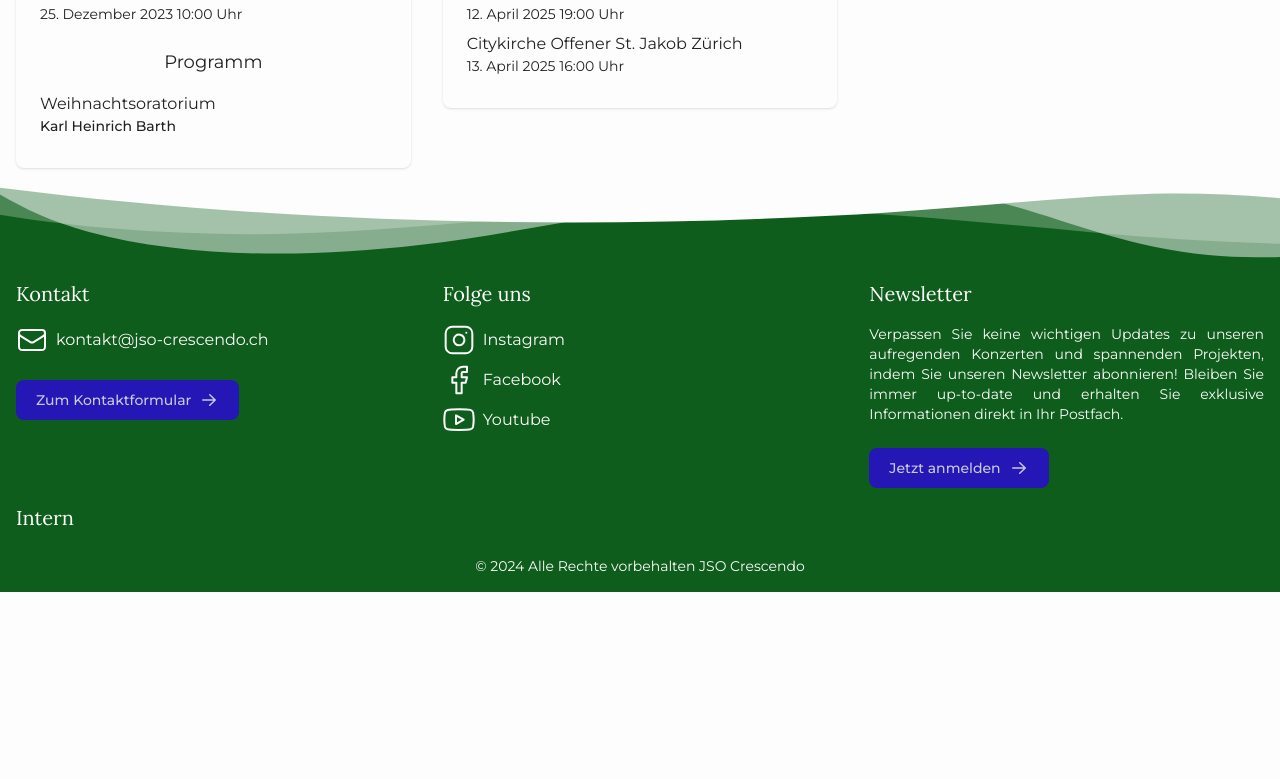
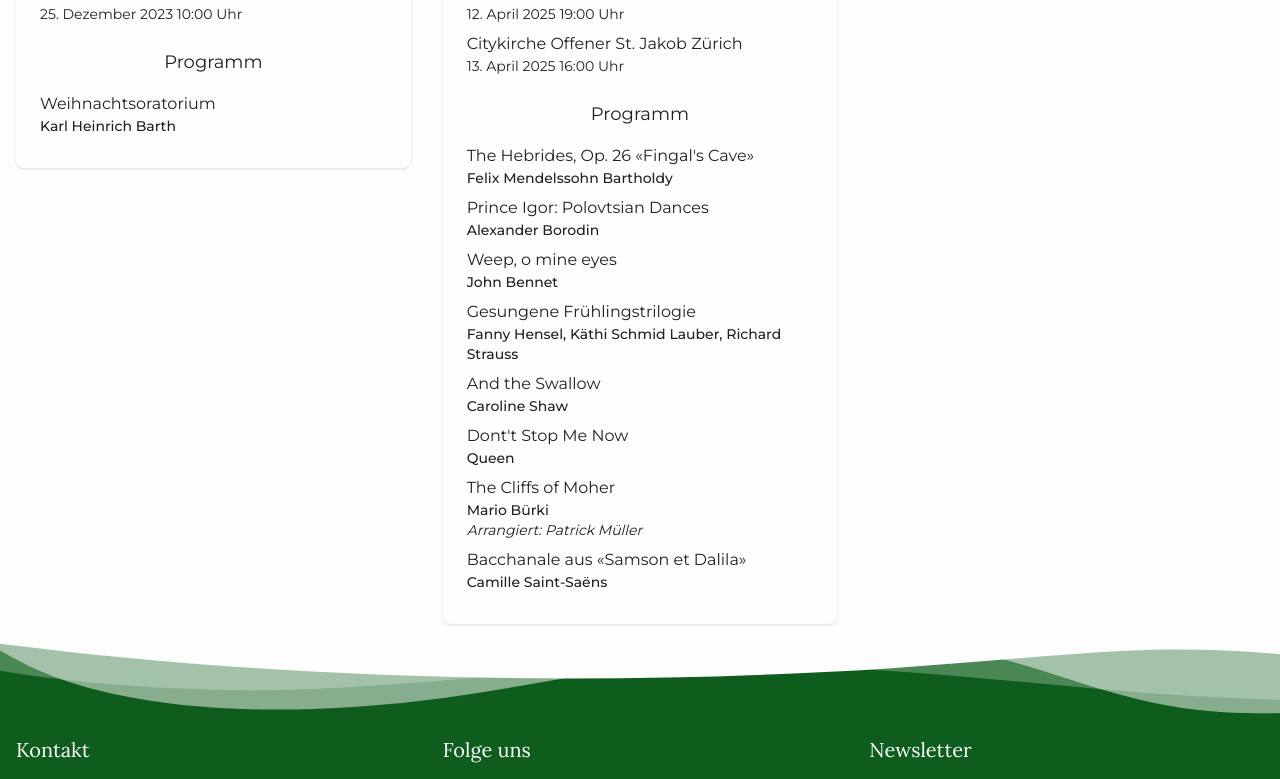
Before and after one commit to jso-crescendo/website, a Next.js app: page /konzerte in a window 1280 px wide. Shown: the part 576-1355 px from the top of the page. Before the commit the page ends 1168 px from the top, so only its background shows below. Built offline with nearby package versions, Linux system fonts and the light colour scheme.

Commit message:
Add Programm für Frühlingskonzerte 25

```diff
--- a/src/app/konzerte/page.tsx
+++ b/src/app/konzerte/page.tsx
@@ -61,8 +61,8 @@ export default function Orchester() {
                         </p>
 
                         <p className="text-sm font-medium">{p.composer}</p>
-                        {p.solist && (
-                          <p className="text-sm italic">Solist: {p.solist}</p>
+                        {p.subComposer && (
+                          <p className="text-sm italic">{p.subComposer}</p>
                         )}
                       </li>
                     ))}
--- a/src/app/sitemap.ts
+++ b/src/app/sitemap.ts
@@ -5,7 +5,7 @@ export default function sitemap(): MetadataRoute.Sitemap {
   return [
     {
       url: 'https://jso-crescendo.ch',
-      lastModified: '2024-11-06T10:00:00.000Z',
+      lastModified: '2024-12-17T22:00:00.000Z',
     },
     {
       url: 'https://jso-crescendo.ch/kontakt',
--- a/src/data/concerts/2024/fruehlingskonzerte-24/index.ts
+++ b/src/data/concerts/2024/fruehlingskonzerte-24/index.ts
@@ -34,8 +34,8 @@ export const FRUEHLINGSKONZERTE_24: Concert = {
     {
       name: 'Jewish Rhapsody',
       subtitle: 'für Klarinette und Orchester',
-      solist: 'Wanja Staubli',
       composer: 'Käthi Schmid Lauber',
+      subComposer: 'Solist: Wanja Staubli',
     },
     {
       name: 'Pioneer Dances',
--- a/src/data/concerts/2025/fruehlingskonzerte-25/index.ts
+++ b/src/data/concerts/2025/fruehlingskonzerte-25/index.ts
@@ -20,4 +20,39 @@ export const FRUEHLINGSKONZERTE_25: Concert = {
       dateISO: '2025-04-13T16:00:00+01:00',
     },
   ],
+  program: [
+    {
+      name: "The Hebrides, Op. 26 «Fingal's Cave»",
+      composer: 'Felix Mendelssohn Bartholdy',
+    },
+    {
+      name: 'Prince Igor: Polovtsian Dances',
+      composer: 'Alexander Borodin',
+    },
+    {
+      name: 'Weep, o mine eyes',
+      composer: 'John Bennet',
+    },
+    {
+      name: 'Gesungene Frühlingstrilogie',
+      composer: 'Fanny Hensel, Käthi Schmid Lauber, Richard Strauss',
+    },
+    {
+      name: 'And the Swallow',
+      composer: 'Caroline Shaw',
+    },
+    {
+      name: "Dont't Stop Me Now",
+      composer: 'Queen',
+    },
+    {
+      name: 'The Cliffs of Moher',
+      composer: 'Mario Bürki',
+      subComposer: 'Arrangiert: Patrick Müller',
+    },
+    {
+      name: 'Bacchanale aus «Samson et Dalila»',
+      composer: 'Camille Saint-Saëns',
+    },
+  ],
 };
--- a/src/data/concerts/index.ts
+++ b/src/data/concerts/index.ts
@@ -23,8 +23,8 @@ export interface ConcertLocation {
 export interface ProgramItem {
   name: string;
   subtitle?: string;
-  solist?: string;
   composer: string;
+  subComposer?: string;
 }
 
 export interface Concert {
```
